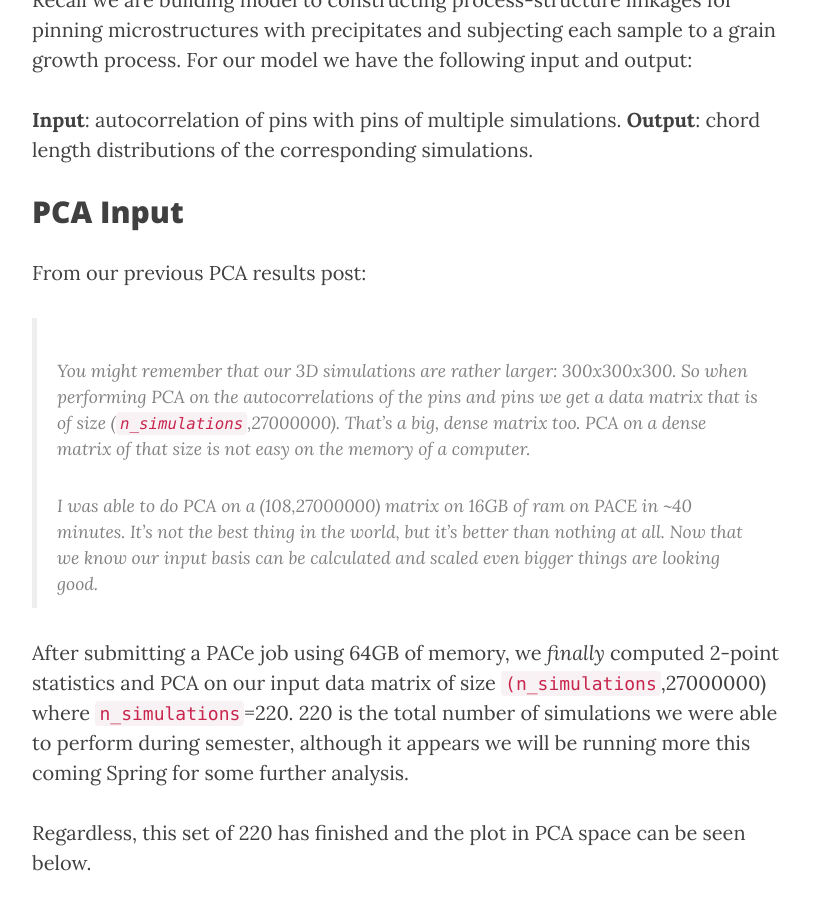
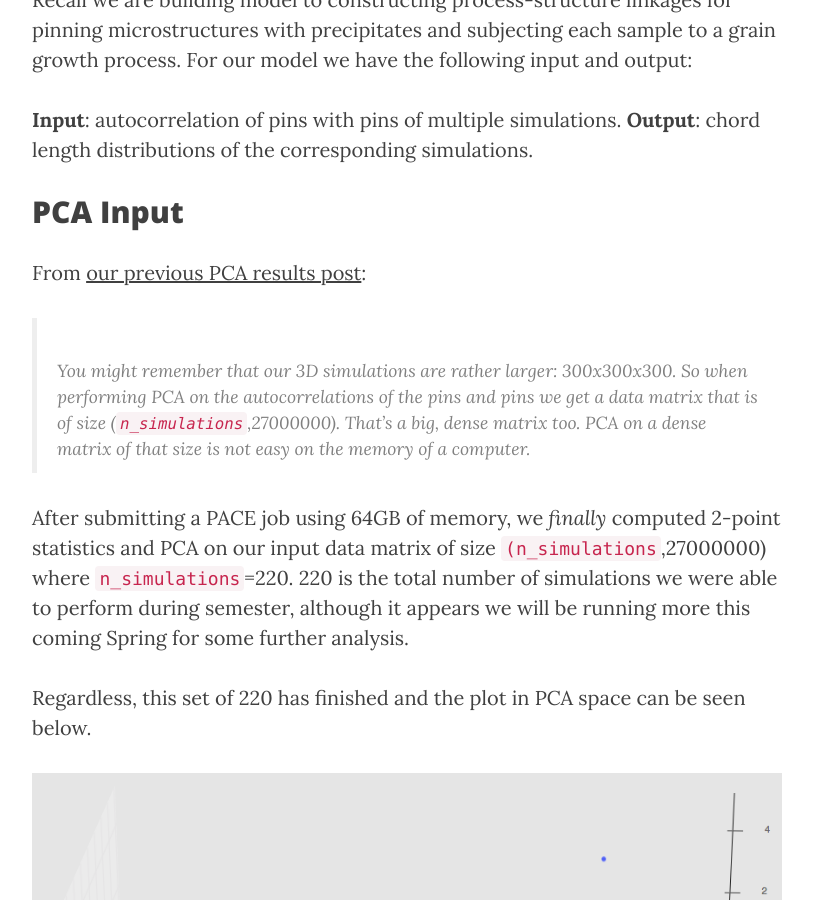
Before and after one commit to Materials-Informatics-Class-Fall2015/MIC-grain-growth, a Jekyll site: the page built from _posts/2015-11-21-some-pca-results-part-II.md, in a window 1280 px wide and 900 px high, scrolled down 561 px. Shown: the whole window, without its empty margins (233-1046 px from the left). Built offline with Jekyll 4.4.1, drawn with Linux system fonts in a browser that asks for light colours; nearby versions of some CDN libraries; comment, search, counter and statistics services are not loaded.

Commit message:
fix typos

```diff
--- a/_posts/2015-11-21-some-pca-results-part-II.md
+++ b/_posts/2015-11-21-some-pca-results-part-II.md
@@ -14,18 +14,20 @@ Recall we are building model to constructing process-structure linkages for pinn
 
 ## PCA Input
 
-From our previous PCA results post:
+From [our previous PCA results post][pca]:
 
 >You might remember that our 3D simulations are rather larger: 300x300x300. So when performing PCA on the autocorrelations of the pins and pins we get a data matrix that is of size (`n_simulations`,27000000). That's a big, dense matrix too. PCA on a dense matrix of that size is not easy on the memory of a computer.
->
->I was able to do PCA on a (108,27000000) matrix on 16GB of ram on PACE in ~40 minutes. It's not the best thing in the world, but it's better than nothing at all. Now that we know our input basis can be calculated and scaled even bigger things are looking good.
 
-After submitting a PACe job using 64GB of memory, we *finally* computed 2-point statistics and PCA on our input data matrix of size `(n_simulations`,27000000) where `n_simulations`=220. 220 is the total number of simulations we were able to perform during semester, although it appears we will be running more this coming Spring for some further analysis.
+After submitting a PACE job using 64GB of memory, we *finally* computed 2-point statistics and PCA on our input data matrix of size `(n_simulations`,27000000) where `n_simulations`=220. 220 is the total number of simulations we were able to perform during semester, although it appears we will be running more this coming Spring for some further analysis.
 
 Regardless, this set of 220 has finished and the plot in PCA space can be seen below.
 
 ![Picture]({{ site.url }}/MIC-grain-growth/img/blogpostimages/bp9/pca-in-1.png)
+
+
 ![Picture]({{ site.url }}/MIC-grain-growth/img/blogpostimages/bp9/pca-in-2.png)
+
+
 ![Picture]({{ site.url }}/MIC-grain-growth/img/blogpostimages/bp9/pca-in-3.png)
 
 The first two images are 3D plots of the points. The second is a projection onto PC1,2 and PC2,3.
@@ -41,7 +43,11 @@ These values have now been saved in a `.mat` file and can be called accordingly
 Since our last PCA results post we have fixed our segmentation code. I ran PCA on our total chord length distributions (which remember is now 220) which has resulted in a PCA space plot depicted below.
 
 ![Picture]({{ site.url }}/MIC-grain-growth/img/blogpostimages/bp9/pca-out-1.png)
+
+
 ![Picture]({{ site.url }}/MIC-grain-growth/img/blogpostimages/bp9/pca-out-2.png)
+
+
 ![Picture]({{ site.url }}/MIC-grain-growth/img/blogpostimages/bp9/pca-out-3.png)
 
 These values have also now been saved in a `.mat` file and can be called accordingly to perform regression.
```
Also changed, not shown: other parts of _posts/2015-11-21-some-pca-results-part-II.md (+3 -0 lines).
